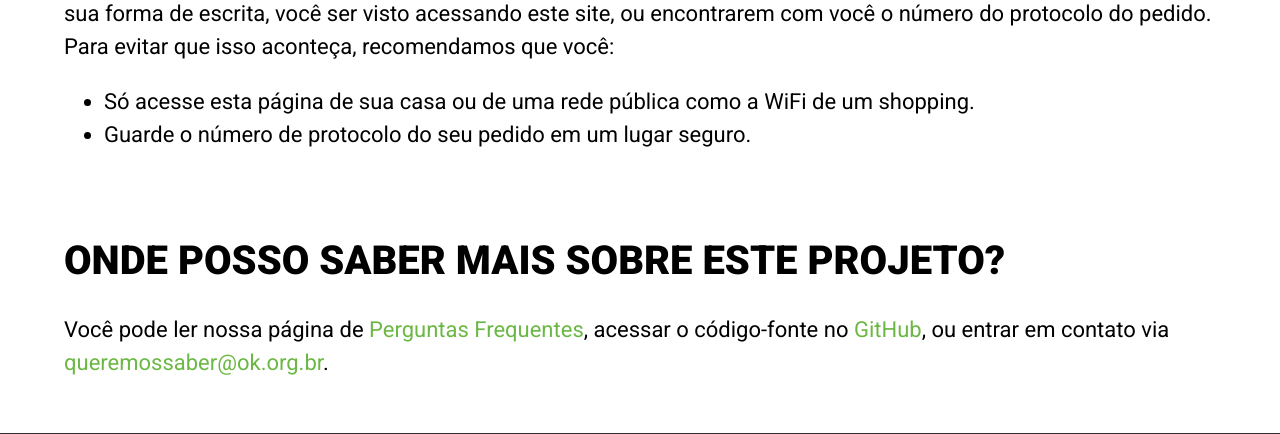
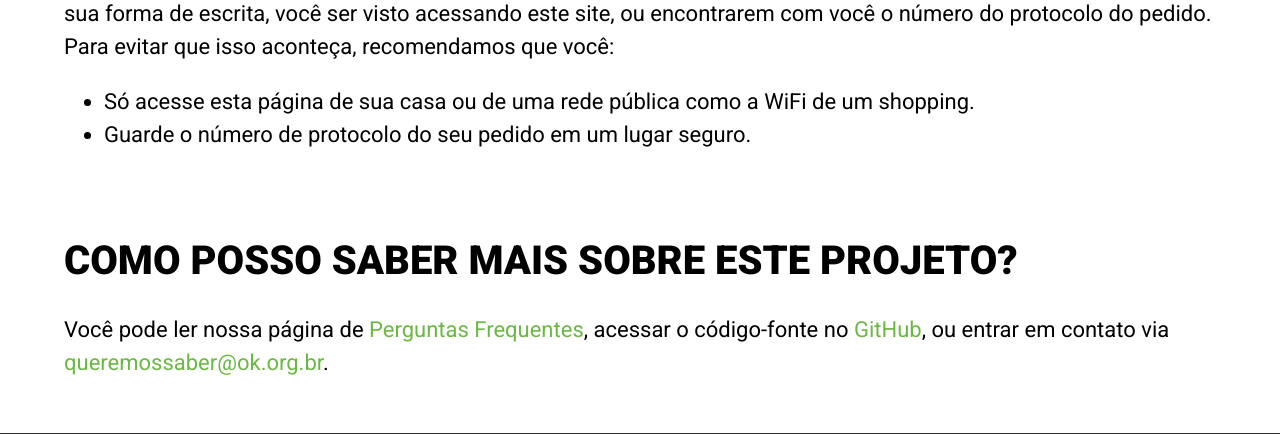
Before and after one commit to FiquemSabendo/queremossaber, a Django app: page / in a window 1280 px wide. Shown: the part 1830-2264 px from the top of the page. Run offline with Django 3.2, Linux system fonts and the light colour scheme; style sheets or scripts are compiled from the project's sources; parts of the project's set-up code (start-up, migrations or seed data) failed here and were passed over; some libraries are stand-ins or nearby versions.

Commit message:
index.htmlt

```diff
--- a/web/templates/index.html
+++ b/web/templates/index.html
@@ -77,7 +77,7 @@
   </div>
 
   <div>
-    <h2>Onde posso saber mais sobre este projeto?</h2>
+    <h2>como posso saber mais sobre este projeto?</h2>
     <p>
       Você pode ler nossa página de <a href="{% url 'faq' %}">Perguntas Frequentes</a>, acessar o código-fonte no <a href="http://github.com/okfn-brasil/pedidosanonimos" rel="external">GitHub</a>, ou entrar em contato via <a href="mailto:queremossaber@ok.org.br">queremossaber@ok.org.br</a>.
     </p>
```
